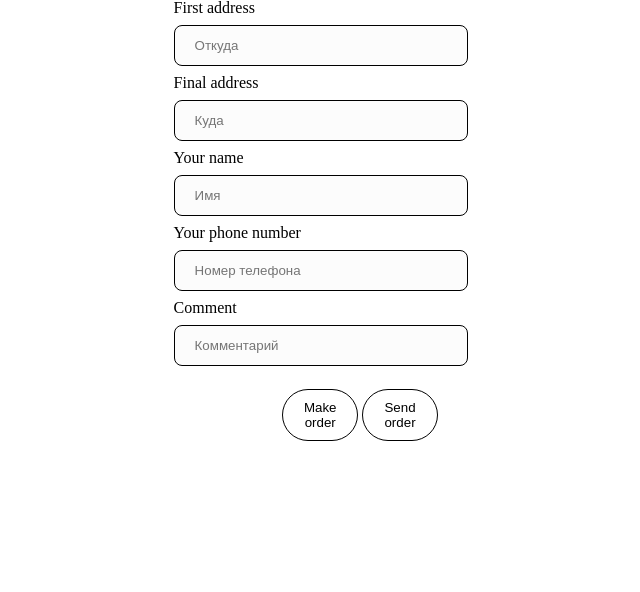
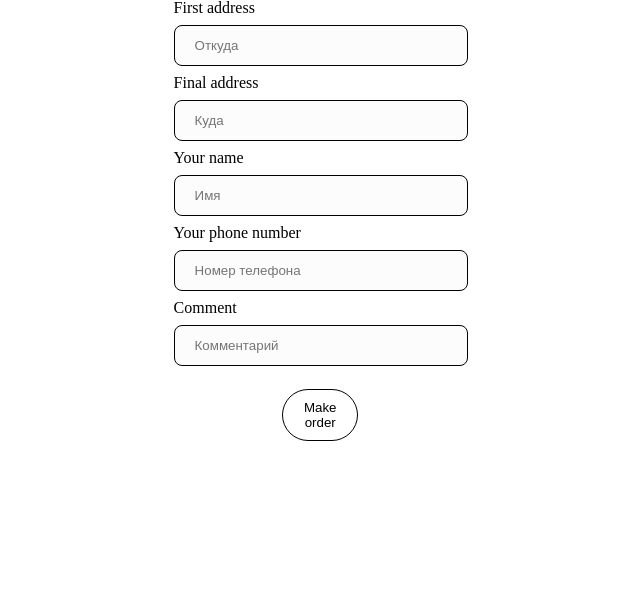
Before and after one commit to BillerJully/MovingCoApp, a Django app: page / in a window 1280 px wide. Shown: the part 208-800 px from the top of the page, without its empty margins (340-980 px from the left). Run offline with Django 4.2, Linux system fonts and the light colour scheme.

```diff
--- a/MovingCoWeb/MovingCoWebSite/templates/MovingCoWebSite/mainpage.html
+++ b/MovingCoWeb/MovingCoWebSite/templates/MovingCoWebSite/mainpage.html
@@ -38,7 +38,7 @@
             <label for="fname"><i></i> Comment</address></label>
             <input type="text"name="comment" placeholder="Комментарий" autocomplete="off">
             <button type="submit" onclick="return clientsrequest">Make order </button>
-            <button type="submit" onclick="return clientsrequest">Send order </button>
+
         </div>
         </form>
         </div>
```
